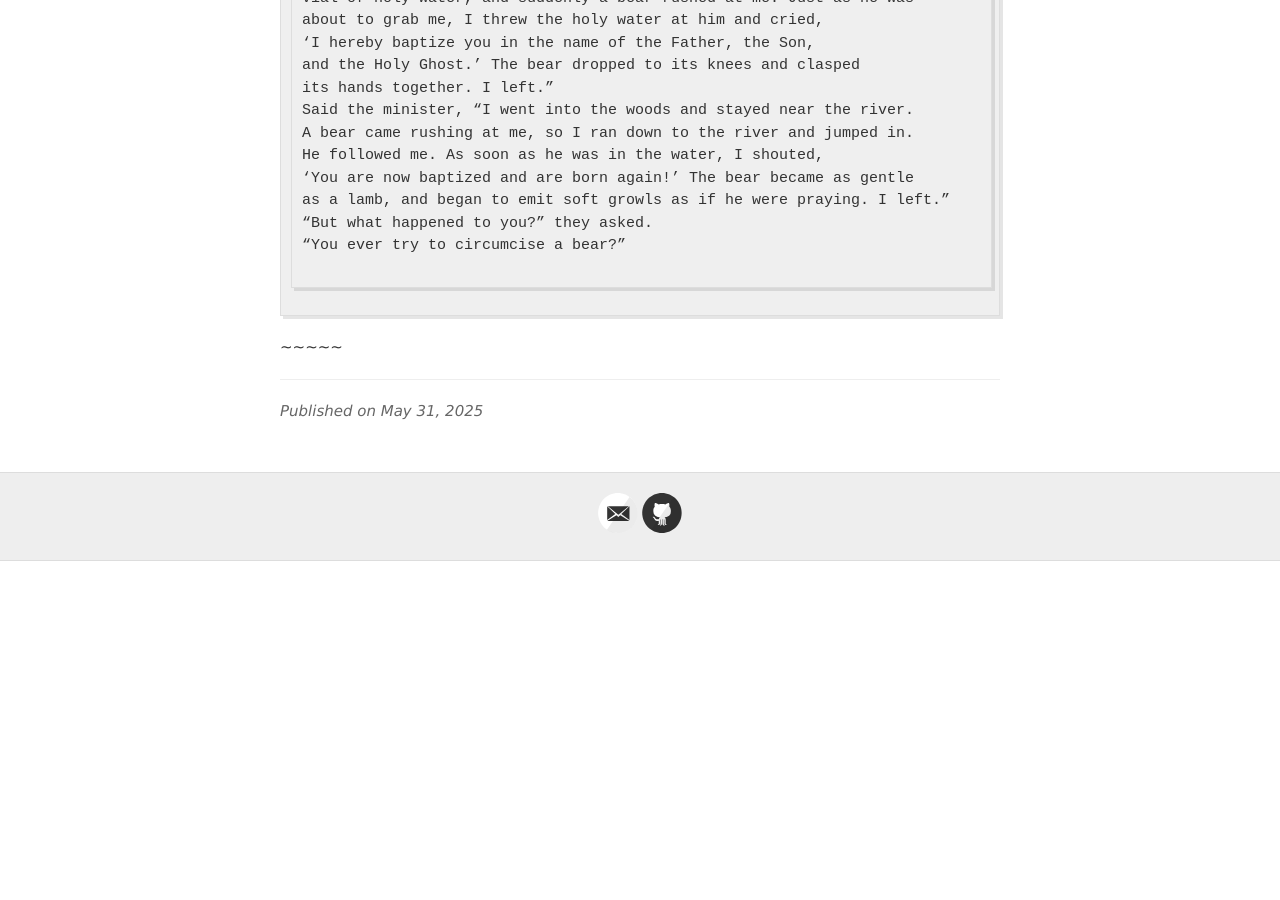
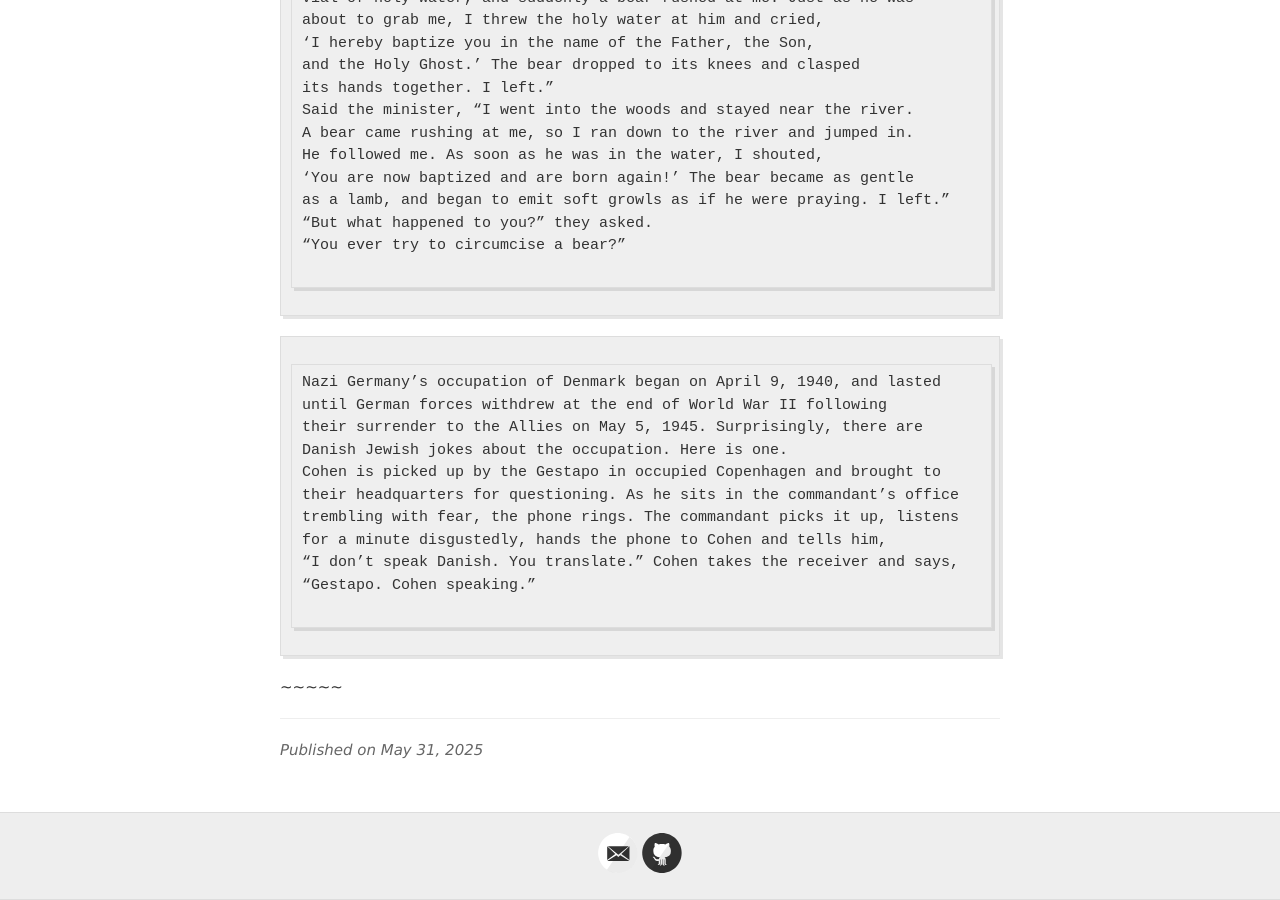
Before and after one commit to jvmallow/jvmallow.github.io, a Jekyll site: the page built from _posts/2025-05-31-Jewish_Humor.md, in a window 1280 px wide and 900 px high, scrolled down 16295 px. Built offline with Jekyll 4.4.1, drawn with Linux system fonts in a browser that asks for light colours; a script that is not in the unit is left out; before the commit the page ends 16856 px from its top, so only the background shows below that.

Commit message:
Update 2025-05-31-Jewish_Humor.md

```diff
--- a/_posts/2025-05-31-Jewish_Humor.md
+++ b/_posts/2025-05-31-Jewish_Humor.md
@@ -664,3 +664,16 @@ as a lamb, and began to emit soft growls as if he were praying. I left.”
 
 ~~~~~
 ~~~~~
+Nazi Germany’s occupation of Denmark began on April 9, 1940, and lasted
+until German forces withdrew at the end of World War II following
+their surrender to the Allies on May 5, 1945. Surprisingly, there are
+Danish Jewish jokes about the occupation. Here is one.
+Cohen is picked up by the Gestapo in occupied Copenhagen and brought to
+their headquarters for questioning. As he sits in the commandant’s office
+trembling with fear, the phone rings. The commandant picks it up, listens
+for a minute disgustedly, hands the phone to Cohen and tells him,
+“I don’t speak Danish. You translate.” Cohen takes the receiver and says,
+“Gestapo. Cohen speaking.”
+
+~~~~~
+~~~~~
```
